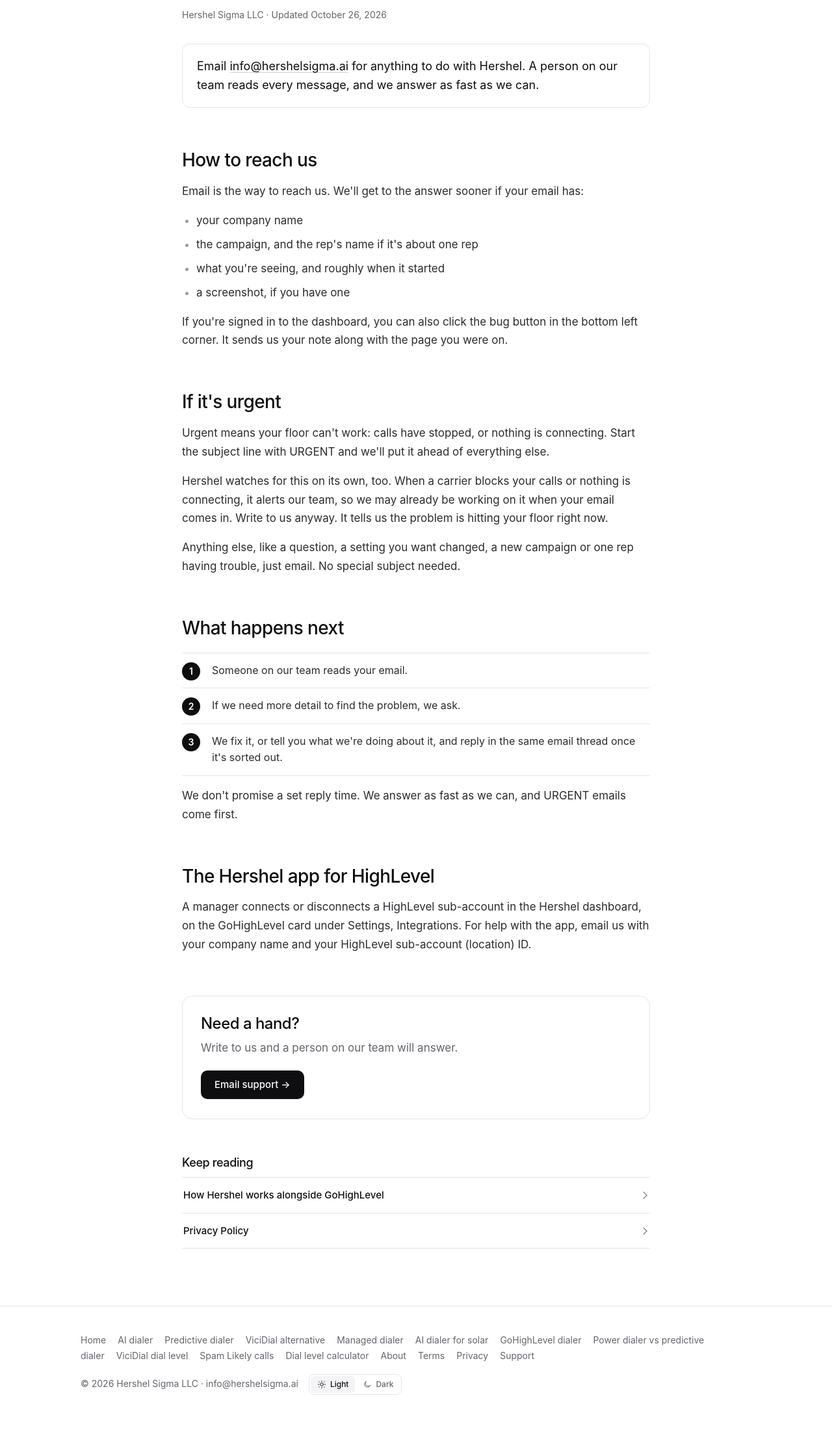
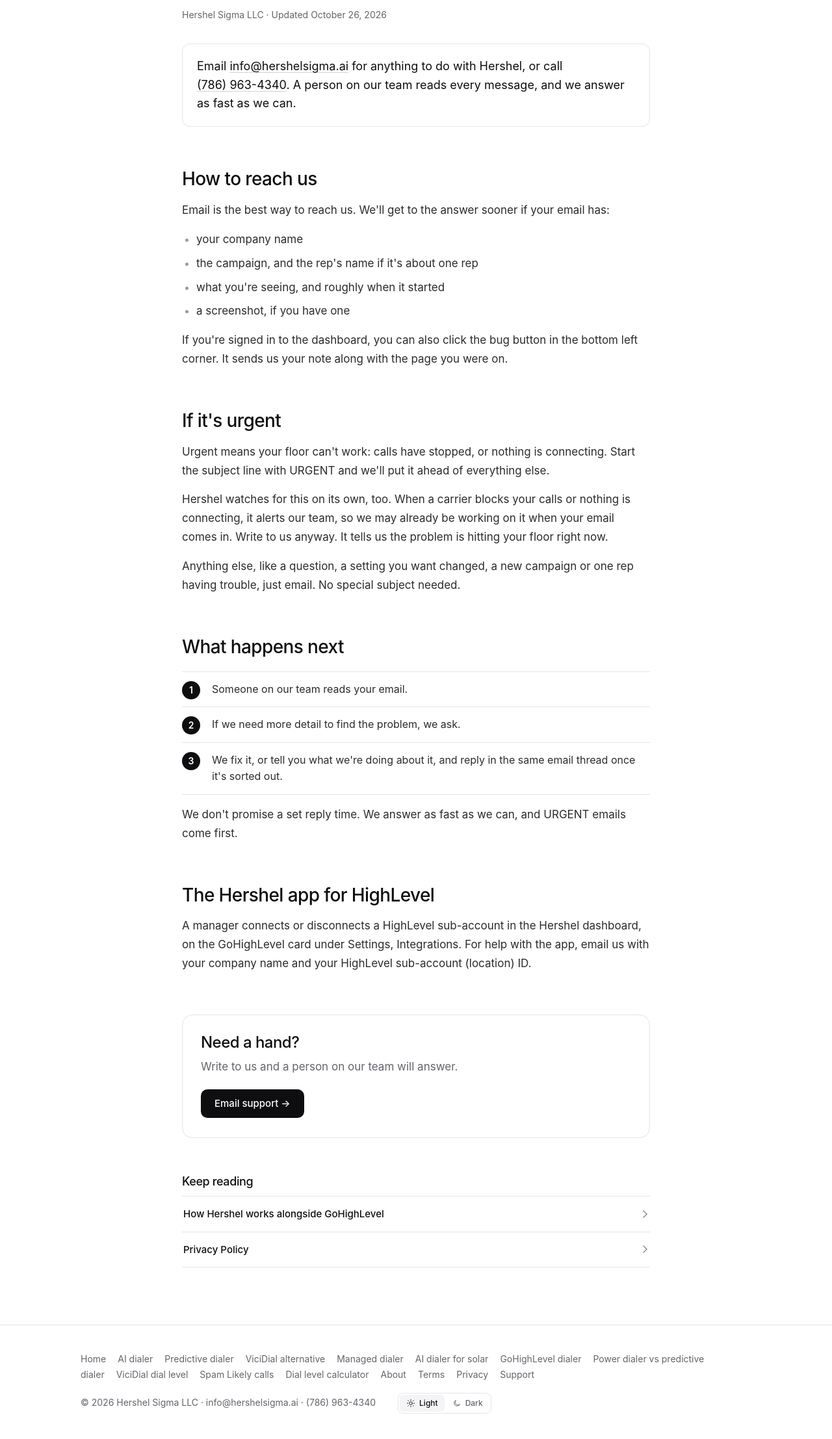
Before and after one commit to HershelSigma/hershelsigma-site, a plain HTML site: page support.html in a window 1280 px wide. Shown: the part 218-2432 px from the top of the page at 65% size. Before the commit the page ends 2404 px from the top, so only its background shows below. Drawn offline with Linux system fonts and the light colour scheme; a web font is replaced by a local one.

Commit message:
Contact: add (786) 963-4340 next to info@ on every page
Footers on the homepage, about, support, security, onboarding, /text and
every guide now show the Hershel Sigma HighLevel number as a tel: link
beside info@hershelsigma.ai. Support's answer line adds "or call", and the
homepage + about JSON-LD carry the telephone. No personal cell anywhere.

Co-Authored-By: Claude Opus 5.5 <noreply@anthropic.com>

```diff
--- a/support.html
+++ b/support.html
@@ -65,10 +65,10 @@
   <h1>Hershel support</h1>
   <p class="byline">Hershel Sigma LLC &middot; Updated <time datetime="2026-10-26">October 26, 2026</time></p>
 
-  <p class="answer">Email <a href="mailto:info@hershelsigma.ai">info@hershelsigma.ai</a> for anything to do with Hershel. A person on our team reads every message, and we answer as fast as we can.</p>
+  <p class="answer">Email <a href="mailto:info@hershelsigma.ai">info@hershelsigma.ai</a> for anything to do with Hershel, or call <a href="tel:+17869634340" style="white-space:nowrap">(786) 963-4340</a>. A person on our team reads every message, and we answer as fast as we can.</p>
 
   <h2>How to reach us</h2>
-  <p>Email is the way to reach us. We'll get to the answer sooner if your email has:</p>
+  <p>Email is the best way to reach us. We'll get to the answer sooner if your email has:</p>
   <ul>
     <li>your company name</li>
     <li>the campaign, and the rep's name if it's about one rep</li>
@@ -112,7 +112,7 @@
 <footer>
   <div class="wrap foot">
     <div><a href="/">Home</a><a href="/ai-dialer">AI dialer</a><a href="/predictive-dialer">Predictive dialer</a><a href="/vicidial-alternative">ViciDial alternative</a><a href="/managed-dialer">Managed dialer</a><a href="/solar-dialer">AI dialer for solar</a><a href="/gohighlevel-dialer">GoHighLevel dialer</a><a href="/power-dialer-vs-predictive-dialer">Power dialer vs predictive dialer</a><a href="/vicidial-dial-level">ViciDial dial level</a><a href="/spam-likely">Spam Likely calls</a><a href="/dial-level-calculator">Dial level calculator</a><a href="/about">About</a><a href="/terms">Terms</a><a href="/privacy">Privacy</a><a href="/support">Support</a></div>
-    <div>&copy; 2026 Hershel Sigma LLC &middot; info@hershelsigma.ai<span class="theme" role="group" aria-label="Color theme"><button type="button" data-theme-set="light" aria-pressed="true"><svg viewBox="0 0 24 24" aria-hidden="true"><circle cx="12" cy="12" r="4"></circle><path d="M12 2.5v2M12 19.5v2M4.6 4.6L6 6M18 18l1.4 1.4M2.5 12h2M19.5 12h2M4.6 19.4L6 18M18 6l1.4-1.4"></path></svg>Light</button><button type="button" data-theme-set="dark" aria-pressed="false"><svg viewBox="0 0 24 24" aria-hidden="true"><path d="M20 14.5A8 8 0 1 1 9.5 4a6.5 6.5 0 0 0 10.5 10.5z"></path></svg>Dark</button></span></div>
+    <div>&copy; 2026 Hershel Sigma LLC &middot; info@hershelsigma.ai &middot; <a href="tel:+17869634340" style="white-space:nowrap">(786) 963-4340</a><span class="theme" role="group" aria-label="Color theme"><button type="button" data-theme-set="light" aria-pressed="true"><svg viewBox="0 0 24 24" aria-hidden="true"><circle cx="12" cy="12" r="4"></circle><path d="M12 2.5v2M12 19.5v2M4.6 4.6L6 6M18 18l1.4 1.4M2.5 12h2M19.5 12h2M4.6 19.4L6 18M18 6l1.4-1.4"></path></svg>Light</button><button type="button" data-theme-set="dark" aria-pressed="false"><svg viewBox="0 0 24 24" aria-hidden="true"><path d="M20 14.5A8 8 0 1 1 9.5 4a6.5 6.5 0 0 0 10.5 10.5z"></path></svg>Dark</button></span></div>
   </div>
 </footer>
 <script src="/assets/theme.js" defer></script>
```
Also changed, not shown: about.html (+2 -1 lines), ai-dialer.html (+1 -1 lines), dial-level-calculator.html (+1 -1 lines), gohighlevel-dialer.html (+1 -1 lines), index.html (+2 -1 lines), managed-dialer.html (+1 -1 lines), onboarding-hershel.html (+1 -1 lines), onboarding-vici-sigma.html (+1 -1 lines), power-dialer-vs-predictive-dialer.html (+1 -1 lines), predictive-dialer.html (+1 -1 lines), security.html (+1 -1 lines), solar-dialer.html (+1 -1 lines), spam-likely.html (+1 -1 lines), text.html (+1 -1 lines), 2 more files.
